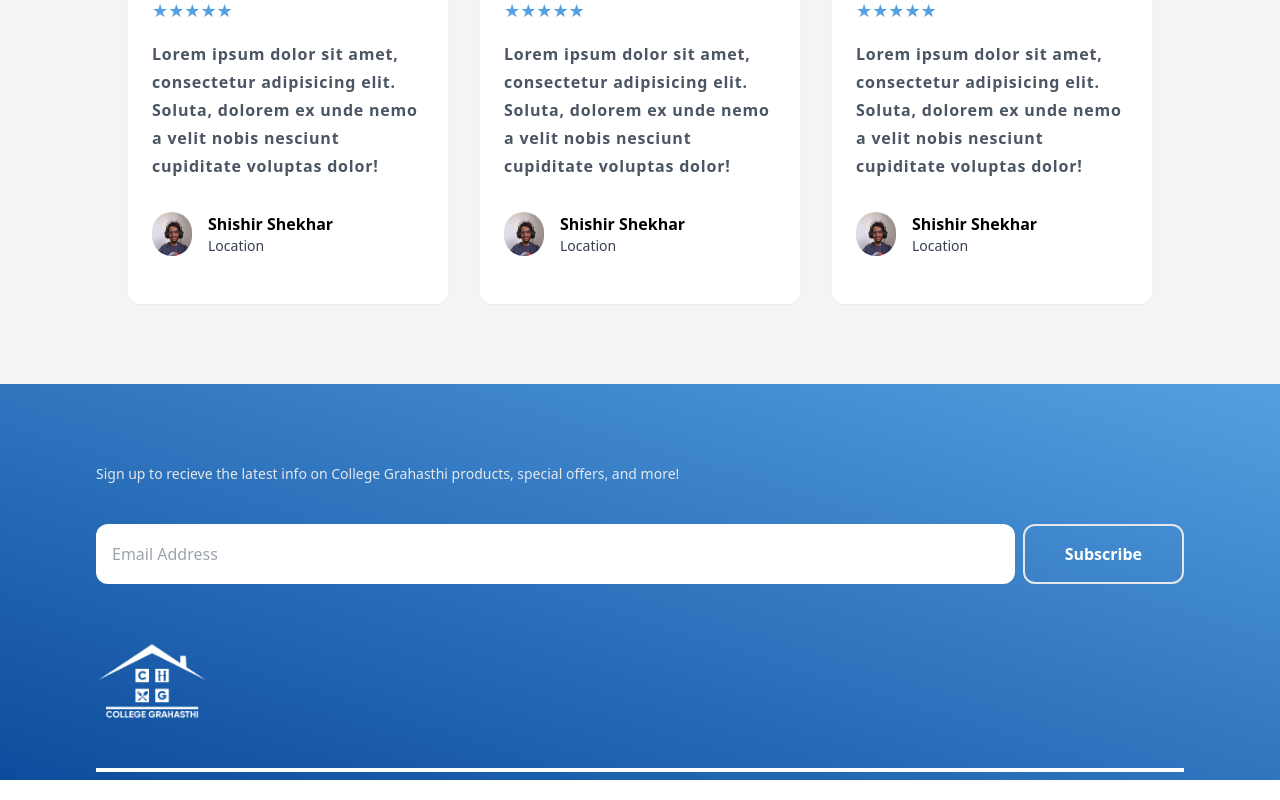
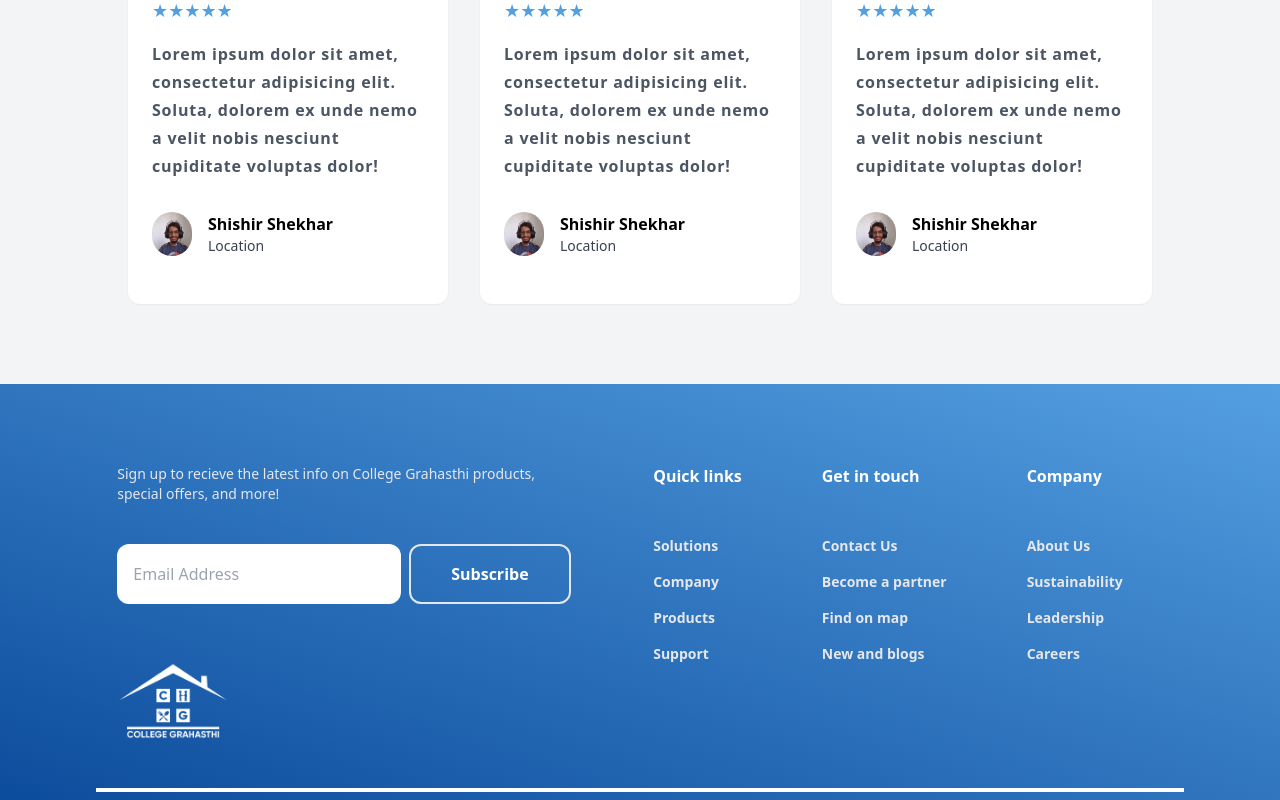
Before and after one commit to ShishirShekhar/CollegeGrahasthi, a React (Create React App) app: page / in a window 1280 px wide. Shown: the part 4840-5640 px from the top of the page. Built offline with nearby package versions, Linux system fonts and the light colour scheme; the HTML template or start-up script is replaced by a standard one.

Commit message:
info links added in the footer

```diff
--- a/src/components/Footer/Footer.jsx
+++ b/src/components/Footer/Footer.jsx
@@ -1,11 +1,12 @@
 import SecButton from "../SecButton";
 import logo from "../../img/whiteLogo.png"
+import InfoLinks from "./InfoLinks";
 
 const Footer = () => {
     return (
         <div className="bg-gradient-to-tr from-primary to-secondary text-white px-24 pt-20 pb-2 flex flex-col justify-between">
-            <div>
-                <div className="pb-8">
+            <div className="flex justify-around">
+                <div className="pb-8 w-5/12">
                     <p className="text-gray-200 text-sm">
                         Sign up to recieve the latest info on College Grahasthi products, special offers, and more!
                     </p>
@@ -16,16 +17,16 @@ const Footer = () => {
 
                     <img src={logo} alt="logo" className=" w-28" />
                 </div>
+
+                <div className="flex">
+                    <InfoLinks title={"Quick links"} items={[{link: "/others", value:"Solutions"}, {link: "/others", value:"Company"}, {link: "/others", value:"Products"}, {link: "/others", value:"Support"}]} />
+                    <InfoLinks title={"Get in touch"} items={[{link: "/others", value:"Contact Us"}, {link: "/others", value:"Become a partner"}, {link: "/others", value:"Find on map"}, {link: "/others", value:"New and blogs"}]} />
+                    <InfoLinks title={"Company"} items={[{link: "/others", value:"About Us"}, {link: "/others", value:"Sustainability"}, {link: "/others", value:"Leadership"}, {link: "/others", value:"Careers"}]} />
+                </div>
             </div>
 
             <div>
                 <div className="w-full h-1 bg-white"></div>
-
-                <div className="flex">
-                    <div></div>
-                    <div></div>
-                    <div></div>
-                </div>
             </div>
         </div>
     )
--- /dev/null
+++ b/src/components/Footer/InfoLinks.jsx
@@ -0,0 +1,21 @@
+import { Link } from 'react-router-dom';
+
+const InfoLinks = (props) => {
+    return (
+        <div className="px-10">
+            <h1 className="font-semibold pb-10">{props.title}</h1>
+            <ol className=" text-gray-200 text-sm font-semibold">
+                {
+                    props.items.map((item) => (
+                        <Link to={item.link}>
+                            <li className="py-2">{ item.value }</li>
+                        </Link>
+                    ))
+                }
+
+            </ol>
+        </div>
+    );
+}
+
+export default InfoLinks;
```
